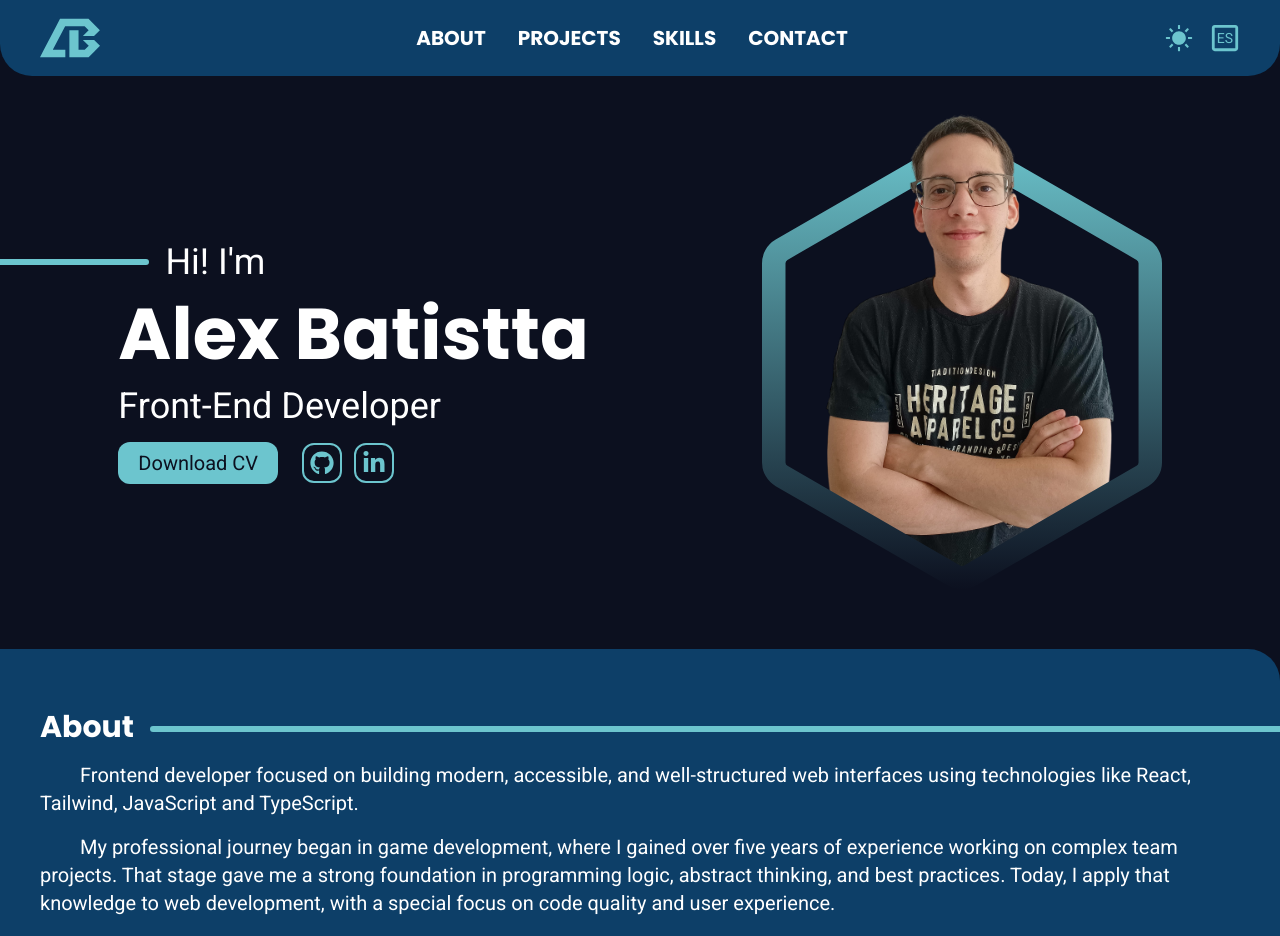
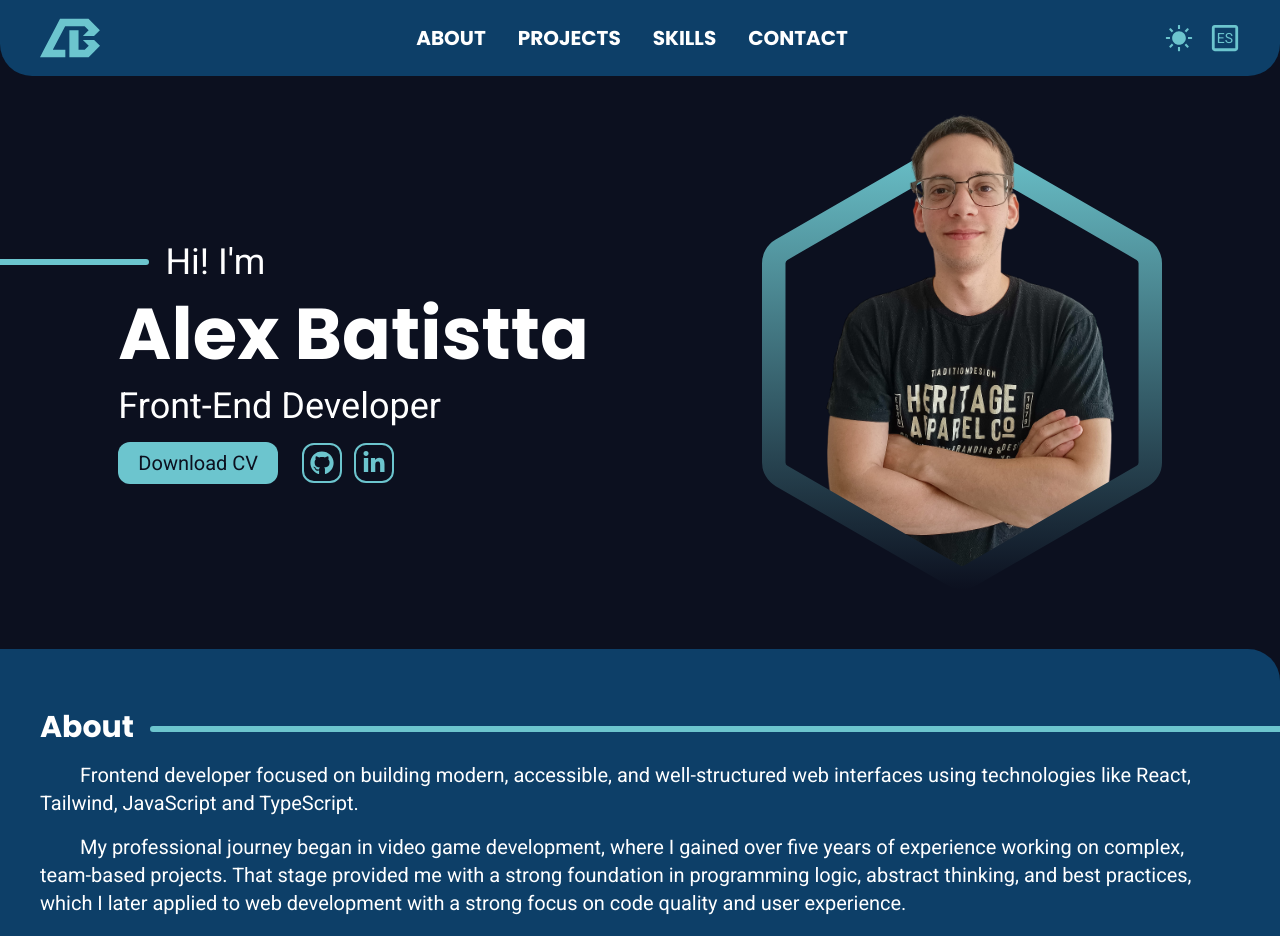
Before and after one commit to AlexBatistta/portfolio, a React (Vite) app: page / in a window 1280 px wide. Shown: the top 936 px of the page. Built offline with nearby package versions, Linux system fonts and the light colour scheme.

Commit message:
fix: improve wording in professional journey descriptions for clarity

```diff
--- a/i18n.js
+++ b/i18n.js
@@ -21,7 +21,7 @@ i18n.use(initReactI18next).init({
 					paragraph1:
 						'Frontend developer focused on building modern, accessible, and well-structured web interfaces using technologies like React, Tailwind, JavaScript and TypeScript.',
 					paragraph2:
-						'My professional journey began in game development, where I gained over five years of experience working on complex team projects. That stage gave me a strong foundation in programming logic, abstract thinking, and best practices. Today, I apply that knowledge to web development, with a special focus on code quality and user experience.',
+						'My professional journey began in video game development, where I gained over five years of experience working on complex, team-based projects. That stage provided me with a strong foundation in programming logic, abstract thinking, and best practices, which I later applied to web development with a strong focus on code quality and user experience.',
 					paragraph3:
 						'Currently, I combine both disciplines (interactive development and interface design) with the goal of creating smooth, functional, and enjoyable user experiences, paying close attention to visual details as well as the technical structure behind them.',
 				},
@@ -84,7 +84,7 @@ i18n.use(initReactI18next).init({
 					paragraph1:
 						'Desarrollador frontend enfocado en construir interfaces web modernas, accesibles y bien estructuradas utilizando tecnologías como React, Tailwind, JavaScript y TypeScript.',
 					paragraph2:
-						'Mi recorrido profesional comenzó en el desarrollo de videojuegos, donde acumulé más de cinco años de experiencia trabajando en proyectos complejos en equipo. Esa etapa me aportó una base sólida en lógica de programación, pensamiento abstracto y buenas prácticas. Hoy aplico esos conocimientos al desarrollo web, con especial atención a la calidad del código y la experiencia del usuario.',
+						'Mi recorrido profesional comenzó en el desarrollo de videojuegos, donde acumulé más de cinco años de experiencia trabajando en proyectos complejos en equipo. Esa etapa me aportó una base sólida en lógica de programación, pensamiento abstracto y buenas prácticas, que luego trasladé al desarrollo web, con especial atención a la calidad del código y la experiencia del usuario.',
 					paragraph3:
 						'Actualmente combino ambas disciplinas (desarrollo interactivo y diseño de interfaces web) con el objetivo de crear experiencias fluidas, funcionales y agradables de usar, cuidando tanto los detalles visuales como la estructura técnica detrás.',
 				},
```
